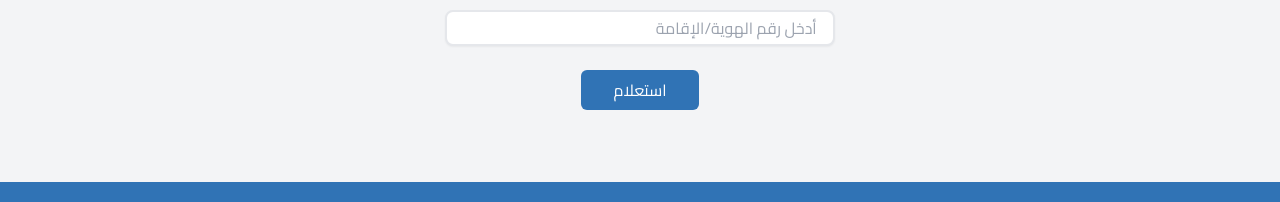
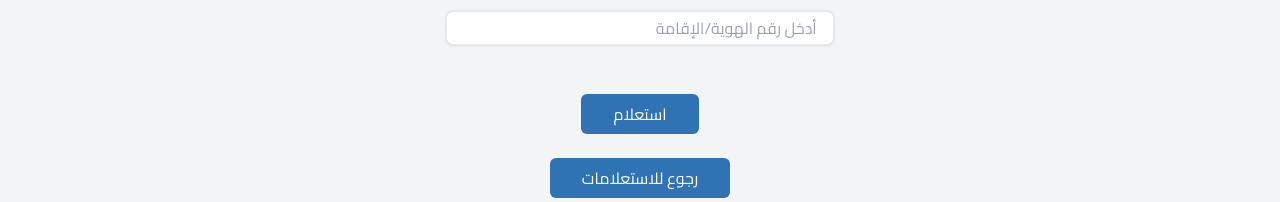
Before and after one commit to AlainRichell/SehaCloneFront, an Angular app: page /leave-query in a window 1280 px wide. Shown: the part 598-800 px from the top of the page. Built offline with nearby package versions, Linux system fonts and the light colour scheme.

Commit message:
Query button fix

```diff
--- a/src/app/components/certificate-query/certificate-query.component.html
+++ b/src/app/components/certificate-query/certificate-query.component.html
@@ -33,17 +33,9 @@
       </div>
 
       <div class="flex justify-center">
-        <button
-          type="submit"
-          class="flex items-center rounded-md text-white bg-primary hover:bg-secondary px-8 py-2 gap-2 cursor-pointer"
-        >
-          استعلام
-        </button>
+        <div *ngIf="error" class="mt-1 p-3 bg-red-200 rounded-md w-full md:w-1/3">
+          <p class="text-red-950 font-semibold text-sm">{{ error }}</p>
         </div>
-    </form>
-
-    <div *ngIf="error" class="mt-1 p-4">
-      <p class="text-red-600 font-medium text-sm">{{ error }}</p>
       </div>
 
       <div *ngIf="certificate" class="mt-8 p-8 bg-gray-100 rounded-xl shadow-lg">
@@ -105,5 +97,24 @@
         </button>
         -->
       </div>
+
+      <div class="flex justify-center">
+        <button
+          type="submit"
+          class="flex items-center rounded-md text-white bg-primary hover:bg-secondary px-8 py-2 gap-2 cursor-pointer"
+        >
+          <span *ngIf="!certificate">استعلام</span>
+          <span *ngIf="certificate">استعلام جديد</span>
+        </button>
+      </div>
+    </form>
+    <div class="flex justify-center">
+      <button
+        class="flex mt-6 items-center rounded-md text-white bg-primary hover:bg-secondary px-8 py-2 gap-2 cursor-pointer"
+        routerLink="/"
+      >
+      رجوع للاستعلامات
+      </button>
     </div>
   </div>
+</div>
--- a/src/app/components/certificate-query/certificate-query.component.ts
+++ b/src/app/components/certificate-query/certificate-query.component.ts
@@ -4,6 +4,7 @@ import { saveAs } from 'file-saver';
 import { CommonModule } from '@angular/common';
 import { FormsModule } from '@angular/forms';
 import { environment } from '../../../environments/environment';
+import { RouterLink } from '@angular/router';
 
 interface Certificate {
   id: number;
@@ -30,7 +31,7 @@ interface Certificate {
   templateUrl: './certificate-query.component.html',
   styleUrls: ['./certificate-query.component.css'],
   standalone: true,
-  imports: [CommonModule, FormsModule, HttpClientModule]
+  imports: [CommonModule, FormsModule, HttpClientModule, RouterLink]
 })
 export class CertificateQueryComponent {
   code: string = '';
@@ -40,7 +41,19 @@ export class CertificateQueryComponent {
 
   constructor(private http: HttpClient) {}
 
+  resetForm() {
+    this.certificate = null;
+    this.code = '';
+    this.identification = '';
+    this.error = '';
+  }
+
   onSubmit() {
+    if (this.certificate) {
+      this.resetForm();
+      return;
+    }
+
     this.error = '';
     this.certificate = null;
 
@@ -50,7 +63,7 @@ export class CertificateQueryComponent {
           this.certificate = certificate;
         },
         error: (error) => {
-          this.error = 'خطأ في الحصول على الشهادة. يرجى التحقق من البيانات المدخلة.';
+          this.error = 'خطأ في الاستعلام';
           console.error('خطأ:', error);
         }
       });
```
Lines whose indentation alone changed are shown as unchanged.
